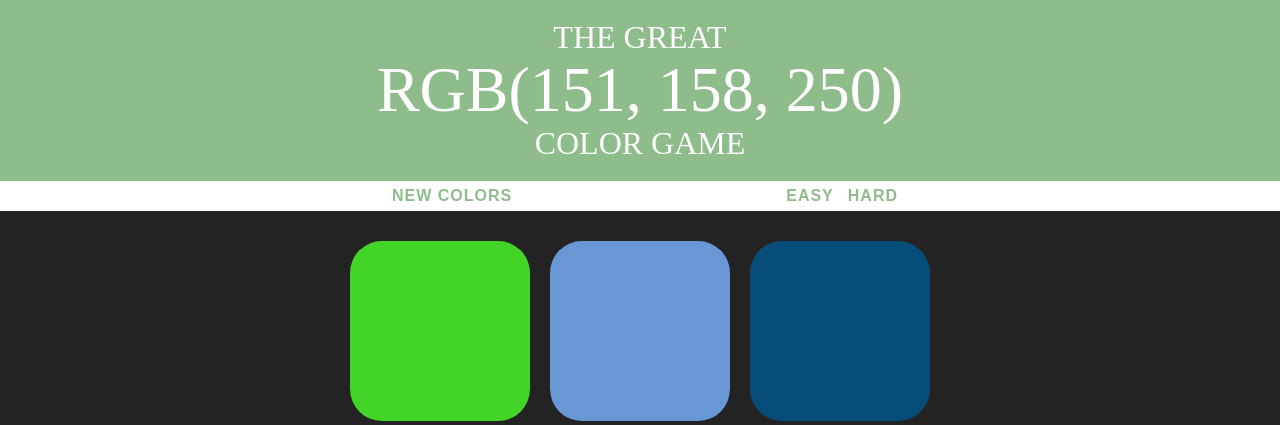
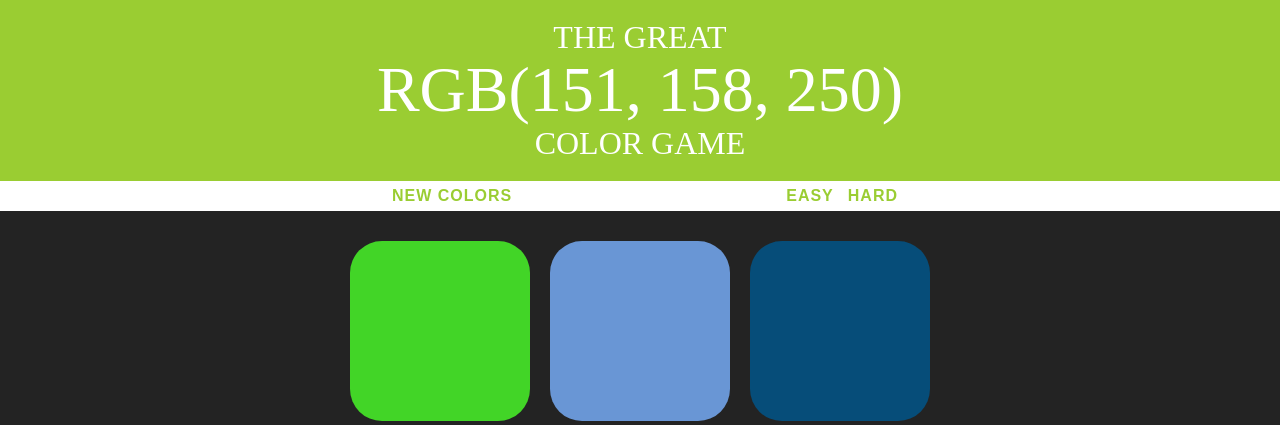
Before and after one commit to efertsch/RGB-Guessing-Game, a PHP site: page /game.html in a window 1280 px wide. Shown: the top 425 px of the page. Run offline with PHP 8.4, Linux system fonts and the light colour scheme.

Commit message:
changes theme color

```diff
--- a/public/css/main.css
+++ b/public/css/main.css
@@ -10,7 +10,7 @@ body {
 header h1 {
   color: white;
   text-align: center;
-  background: #8fbc8b;
+  background: yellowgreen;
   font-weight: normal;
   text-transform: uppercase;
   line-height: 1.1;
@@ -20,7 +20,7 @@ header h1 {
 .button {
   border: none;
   background: none;
-  color: #8fbc8b;
+  color: yellowgreen;
   text-transform: uppercase;
   height: 100%;
   font-weight: 700;
@@ -35,11 +35,11 @@ header h1 {
   outline: none; }
   .button:hover {
     color: white;
-    background: #8fbc8b; }
+    background: yellowgreen; }
 
 .selected {
   color: white;
-  background: #8fbc8b; }
+  background: yellowgreen; }
 
 .tile {
   width: 30%;
--- a/public/js/script.js
+++ b/public/js/script.js
@@ -78,7 +78,7 @@ function resetGame(){
 		}
 	};
 
-	h1.style.background = "rgb(143, 188, 139)";
+	h1.style.background = "RGB(154, 205, 50)";
 };
 
 // Sets up easy and hard mode button functionality
--- a/public/scss/main.scss
+++ b/public/scss/main.scss
@@ -1,6 +1,6 @@
 $font-family: "Monserrat", "Avenir";
 $body-background: rgb(35,35,35);
-$theme-color: rgb(143, 188, 139);
+$theme-color: rgb(154, 205, 50);
 $text-case-style: uppercase;
 $text-color: rgb(255, 255, 255);
 $phone-portrait: 320px;
```
Also changed, not shown: 1 other file.
